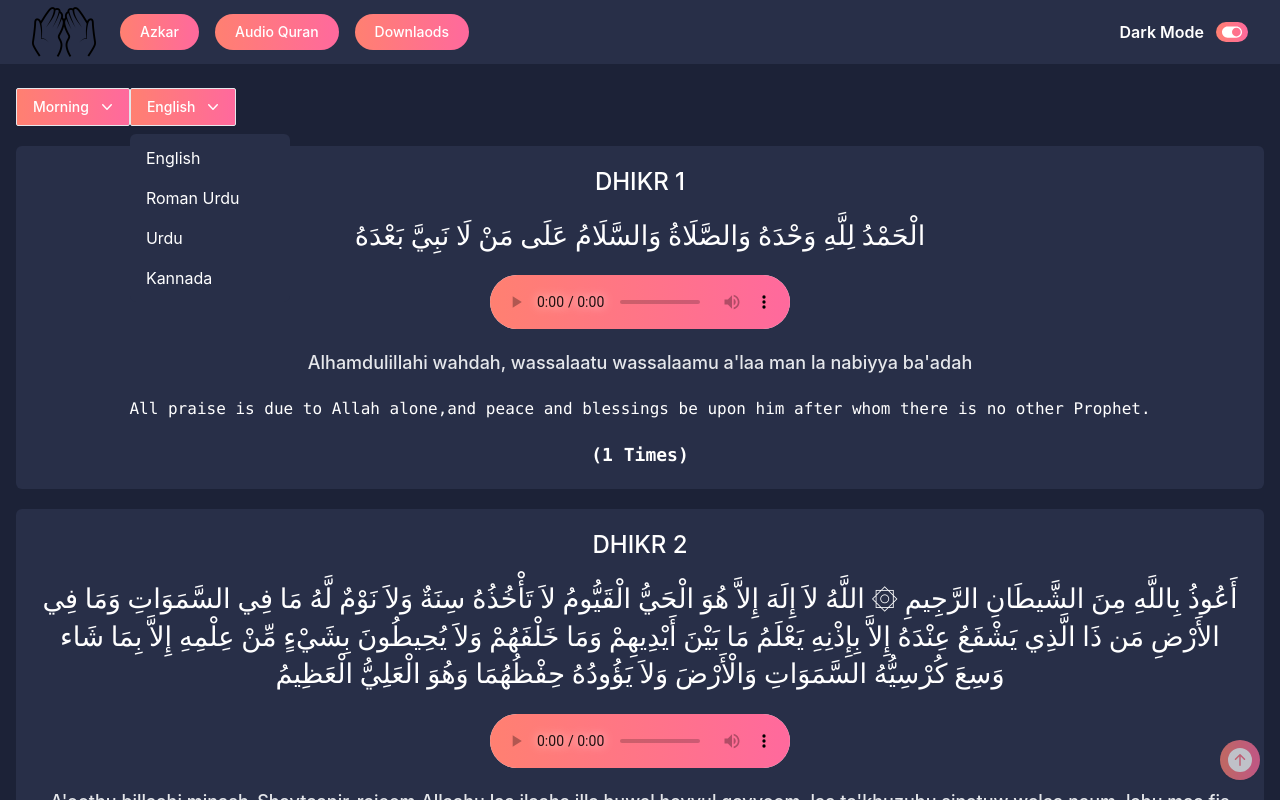
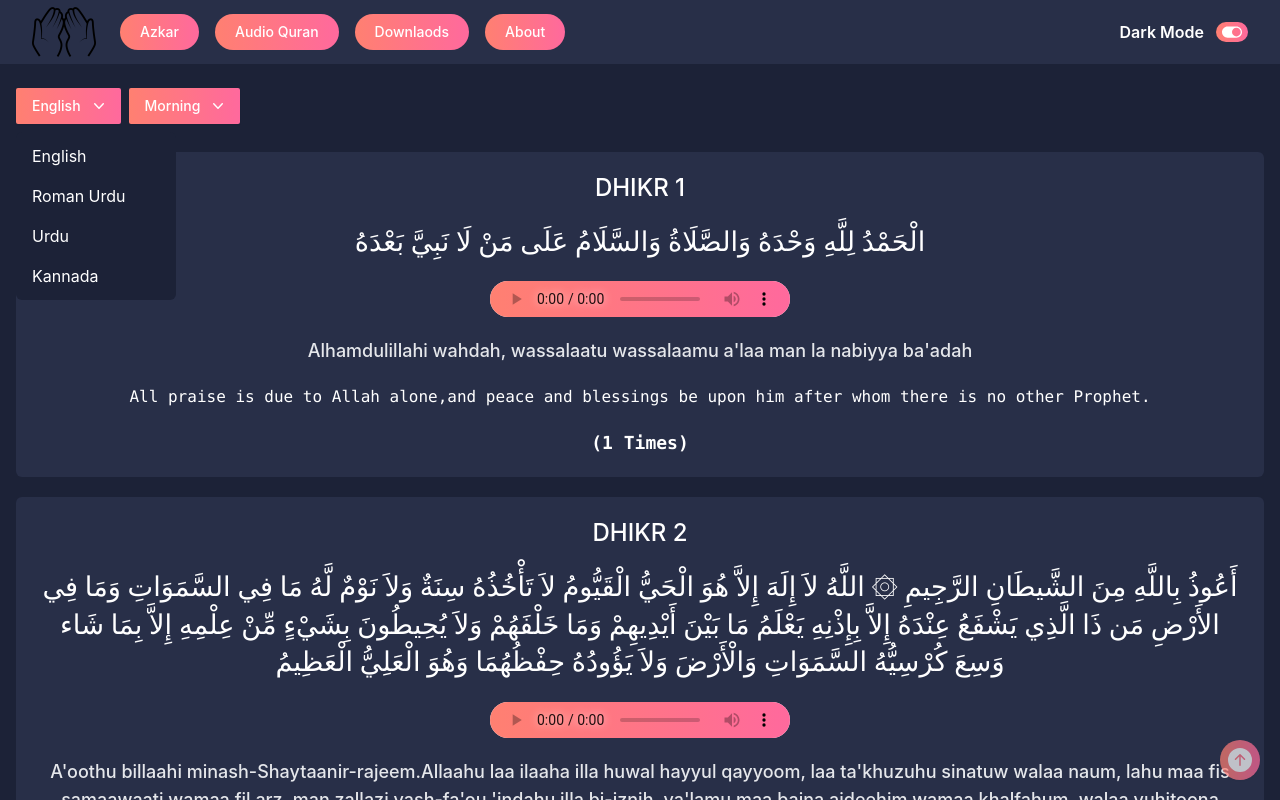
Before and after one commit to Zakirhusen/azkar, a Next.js app: page / in a window 1280 px wide. Both pictures are taken after a click on the button "English". Shown: the top 800 px of the page. Built offline with nearby package versions, Linux system fonts and the light colour scheme.

Commit message:
make it sticky

```diff
--- a/components/navbar.js
+++ b/components/navbar.js
@@ -1,6 +1,5 @@
 import React, { useEffect, useRef, useState } from "react";
-import Image from "next/image";
-import pic from "../public/images.png";
+
 import Link from "next/link";
 import {IoToggle} from "react-icons/io5";
 export default function Navbar({darkModeStateFunc}) {
@@ -20,7 +19,6 @@ export default function Navbar({darkModeStateFunc}) {
     let toggleFunc = (e) => {
       console.log("useEffect is running");
       if (
-        refMobileMenu.current &&
         refMobileMenu.current &&
         !refMobileMenu.current.contains(e.target)
       ) {
@@ -45,7 +43,7 @@ export default function Navbar({darkModeStateFunc}) {
 
   return (
     <>
-      <nav className={`${toggleDarkMode?"bg-[#282f48]":"bg-white"} sticky top-0 z-20`} >
+      <nav className={`${toggleDarkMode?"bg-[#282f48]":"bg-white"} sticky top-0 z-30`} >
         <div className="mx-auto max-w-7xl px-2 sm:px-6 lg:px-8">
           <div className="relative flex h-16 items-center justify-between">
             <div className="absolute inset-y-0 left-0 flex items-center sm:hidden">
@@ -131,6 +129,11 @@ export default function Navbar({darkModeStateFunc}) {
                       Downlaods
                     </a>
                   </Link>
+                  <Link href="/About">
+                    <a className=" hover:text-slate-100 bg-slate-100 hover:bg-blue-900 px-5 py-2 button rounded-full text-sm font-medium">
+                      About
+                    </a>
+                  </Link>
                 </div>
               </div>
             </div>
@@ -151,7 +154,7 @@ export default function Navbar({darkModeStateFunc}) {
         {/* <!-- Mobile menu, show/hide based on menu state. --> */}
         <div
           ref={refMobileMenuDisplay}
-          className={`sm:hidden ${toggleMobileMenu ? "hidden" : "block"}`}
+          className={`sm:hidden  button h-screen w-4/5 ${toggleMobileMenu ? "hidden" : "block"} `}
           id="mobile-menu"
         >
           <div className="space-y-1 px-2 pt-2 pb-3">
--- a/pages/_app.js
+++ b/pages/_app.js
@@ -1,18 +1,27 @@
 import "../styles/globals.css";
 import Navbar from "../components/navbar";
-import { useState } from "react";
+import { useEffect, useState } from "react";
+import LoadingBar from 'react-top-loading-bar'
+import { useRouter } from "next/router";
+
 function MyApp({ Component, pageProps }) {
+  let router=useRouter()
   const [toggleDarkMode, setToggleDarkMode] = useState(true)
+  const [progress,setProgress] = useState(0);
+  if (router.isReady) {
+    router.events.on('routeChangeStart',()=>setProgress(50))
+    router.events.on('routeChangeComplete',()=>setProgress(100))
+  }
+
   // getting data from child
   const darkModeStateFunc =(mode) => {
     setToggleDarkMode(!mode)
    }
   return (
     <>
-
-
+      <LoadingBar color="transpaernt" className="button" height={2} progress={progress} onLoaderFinished={() => setProgress(0)} />
       <Navbar darkModeStateFunc={darkModeStateFunc} />
-      <Component {...pageProps} toggleDarkMode={toggleDarkMode} />
+      <Component {...pageProps} setProgress={setProgress} toggleDarkMode={toggleDarkMode} />
     </>
   );
 }
--- a/pages/audioQuran.js
+++ b/pages/audioQuran.js
@@ -4,9 +4,9 @@ import React from 'react'
 
 const audioQuran = () => {
   return (
-    <div className="flex flex-col justify-center h-screen w-full  items-center">
-    <div className='text-gray-400 text-4xl'>Under process</div>
-    <div className='text-gray-400 text-4xl'>Stay tuned for later</div>
+    <div className="flex flex-col justify-center h-screen w-full items-center">
+    <div className='text-gray-400 capitalize text-4xl'>Under process</div>
+    <div className='text-gray-400 capitalize text-4xl'>Stay tuned for later</div>
 
     <Link href="/">
       <a className='underline text-blue-500 text-2xl'>Back</a>
--- a/pages/index.js
+++ b/pages/index.js
@@ -1,96 +1,64 @@
-import Head from "next/head";
-import Image from "next/image";
-import {useEffect, useState } from "react";
+import {useEffect, useRef, useState } from "react";
 import {data} from "../components/data"
 import {BsFillArrowUpCircleFill} from "react-icons/bs"
 
-export default function Home({toggleDarkMode}) {
+export default function Home({toggleDarkMode,setProgress}) {
   const [azkarData, setAzkarData] = useState(()=>data[1].filter((elem,index)=>elem["Timing"]=="morningAndEvening" || elem["Timing"]=="morning"))
   const [languageDropdown, setLanguageDropdown] = useState(false);
   const [azkarTimingDropdown, setAzkarTimingDropdown] = useState(false);
   const [azkarTiming, setAzkarTiming] = useState("morning");
   const [azkarLanguage, setAzkarLanguage] = useState('English')
+  const refAzkarTimingDropDown = useRef(null)
+  const refLangDropDown = useRef(null)
   // const [noOfTimesRepeatLang, setNoOfTimesRepeatLang] = useState('English')
   let azkarTimingFunc=(timing)=>{
     // console.log('timing',timing.target.value);
-    console.log('timing',timing);
+    // console.log('timing',timing);
     setAzkarTiming(timing)
     setAzkarTimingDropdown(!azkarTimingDropdown)
+    setProgress(70)
+    setTimeout(() => {
+      setProgress(100)
+    }, 1000);
     setAzkarData(()=>data[1].filter((elem,index)=>elem["Timing"]=="morningAndEvening" || elem["Timing"]==timing))
   }
+  // here is useeffect is used for if anywhere clicked in window menu is toggled
+  useEffect(() => {
+    console.log("useEffect is running index");
+    let toggleFunc = (e) => {
+      console.log("useEffect is running index inside");
+      if (refAzkarTimingDropDown.current && !refAzkarTimingDropDown.current.contains(e.target)) {
+        setAzkarTimingDropdown(false);
+      }
+      if (refLangDropDown.current && !refLangDropDown.current.contains(e.target)) {
+        setLanguageDropdown(false);
+      }
+    }
+    document.body.addEventListener("click", toggleFunc);
+  return () => {
+    document.body.removeEventListener("click", toggleFunc);
+    }
+  },[]);
+  // },[azkarLanguage,azkarTimingDropdown,azkarLanguage,languageDropdown]);
 const languageFunc=(language) => {
   setLanguageDropdown(!languageDropdown)
   setAzkarLanguage(language)
+  setProgress(70)
+    setTimeout(() => {
+      setProgress(100)
+    }, 1000);
  }
   return (
     <>
-      <div className="wrapper  my-6 mx-4">
-      <div className="relative inline-block text-left">
+      <div className="wrapper  my-4 mx-4">
+      <div className={`sticky z-20 top-[4rem] py-2 ${!toggleDarkMode? "bg-[#1c2237]":"bg-[#f5eef1]"} `}>
+      <div className="relative mr-2 inline-block  text-left">
         <div>
           <button
-            onClick={() => setAzkarTimingDropdown(!azkarTimingDropdown)}
-            type="button"
-            className="inline-flex w-full capitalize justify-center rounded-sm button bg-white px-4 border bottom-2 border-spacing-4 ml-auto py-2 text-sm font-medium  shadow-sm hover:bg-gray-50 "
-            id="menu-button"
-            aria-expanded="true"
-            aria-haspopup="true"
-
-          >
-            {azkarTiming}
-            {/* <!-- Heroicon name: mini/chevron-down --> */}
-            <svg
-              className="-mr-1 ml-2 h-5 w-5"
-              xmlns="http://www.w3.org/2000/svg"
-              viewBox="0 0 20 20"
-              fill="currentColor"
-              aria-hidden="true"
-            >
-              <path
-                fillRule="evenodd"
-                d="M5.23 7.21a.75.75 0 011.06.02L10 11.168l3.71-3.938a.75.75 0 111.08 1.04l-4.25 4.5a.75.75 0 01-1.08 0l-4.25-4.5a.75.75 0 01.02-1.06z"
-                clipule="evenodd"
-              />
-            </svg>
-          </button>
-        </div>
-
-        <div
-          className={`absolute z-10 mt-2 w-fit ${
-            azkarTimingDropdown ? "block" : "hidden"
-          } bg-[#282f48] origin-top-right rounded-md`}
-          role="menu"
-          aria-orientation="vertical"
-          aria-labelledby="menu-button"
-          tabIndex="-1"
-        >
-          <div className="py-1 w-40" role="none">
-            {/* <!-- Active: "bg-gray-100 text-gray-900", Not Active: "text-gray-700" --> */}
-            <button
-              onClick={(e) => azkarTimingFunc(e.target.value)}
-              className="text-white capitalize  px-4 py-2 text-base"
-              id="menu-item-0"
-              value="morning"
-            >
-              morning
-            </button>
-
-            <button
-              onClick={(e) => azkarTimingFunc(e.target.value)}
-              className="text-white capitalize  px-4 py-2 text-base"
-              value="evening"
-              id="menu-item-2"
-            >
-              evening
-            </button>
-          </div>
-        </div>
-      </div>
-      <div className="relative inline-block text-left">
-        <div>
-          <button
+            ref={refLangDropDown}
             onClick={() => setLanguageDropdown(!languageDropdown)}
             type="button"
-            className="inline-flex w-full justify-center rounded-sm button bg-white px-4 border bottom-2 border-spacing-4 ml-auto py-2 text-sm font-medium  shadow-sm hover:bg-gray-50"
+            className="inline-flex w-full justify-center rounded-sm button px-4 bottom-2 ml-auto  py-2 text-sm font-medium  shadow-sm "
             id="menu-button"
             aria-expanded="true"
             aria-haspopup="true"
@@ -115,7 +83,7 @@ const languageFunc=(language) => {
         <div
           className={`absolute z-10 mt-2 w-fit ${
             languageDropdown ? "block" : "hidden"
-          } bg-[#282f48] origin-top-right rounded-md`}
+          } bg-[#1c2237] origin-top-right rounded-md`}
           role="menu"
           aria-orientation="vertical"
           aria-labelledby="menu-button"
@@ -162,6 +130,68 @@ const languageFunc=(language) => {
           </div>
         </div>
       </div>
+      <div className=" inline-block text-left">
+        <div>
+          <button
+            ref={refAzkarTimingDropDown}
+            onClick={() => setAzkarTimingDropdown(!azkarTimingDropdown)}
+            type="button"
+            className="inline-flex w-full capitalize justify-center rounded-sm button  px-4 py-2 text-sm font-medium  shadow-sm "
+            id="menu-button"
+            aria-expanded="true"
+            aria-haspopup="true"
+
+          >
+            {azkarTiming}
+            {/* <!-- Heroicon name: mini/chevron-down --> */}
+            <svg
+              className="-mr-1 ml-2 h-5 w-5"
+              xmlns="http://www.w3.org/2000/svg"
+              viewBox="0 0 20 20"
+              fill="currentColor"
+              aria-hidden="true"
+            >
+              <path
+                fillRule="evenodd"
+                d="M5.23 7.21a.75.75 0 011.06.02L10 11.168l3.71-3.938a.75.75 0 111.08 1.04l-4.25 4.5a.75.75 0 01-1.08 0l-4.25-4.5a.75.75 0 01.02-1.06z"
+                clipule="evenodd"
+              />
+            </svg>
+          </button>
+        </div>
+
+        <div
+          className={`absolute z-10 mt-2 w-fit ${
+            azkarTimingDropdown ? "block" : "hidden"
+          } bg-[#1c2237] origin-top-right rounded-md`}
+          role="menu"
+          aria-orientation="vertical"
+          aria-labelledby="menu-button"
+          tabIndex="-1"
+        >
+          <div className="py-1 w-40" role="none">
+            {/* <!-- Active: "bg-gray-100 text-gray-900", Not Active: "text-gray-700" --> */}
+            <button
+              onClick={(e) =>{ azkarTimingFunc(e.target.value)}}
+              className="text-white capitalize  px-4 py-2 text-base"
+              id="menu-item-0"
+              value="morning"
+            >
+              morning
+            </button>
+
+            <button
+              onClick={(e) => {azkarTimingFunc(e.target.value)}}
+              className="text-white capitalize  px-4 py-2 text-base"
+              value="evening"
+              id="menu-item-2"
+            >
+              evening
+            </button>
+          </div>
+        </div>
+      </div>
+      </div>
 
 {
   azkarData.map((elem,index)=>{
@@ -173,8 +203,8 @@ const languageFunc=(language) => {
         {/* arabic text */}
           {elem.ArabicText}
         </div>
-        <div className="flex justify-center">
-          <audio controls className="z-10">
+        <div className="flex justify-center z-10">
+          <audio controls className="z-10 h-9  ">
           <source src={elem.Audio} type="audio/mpeg" className=""/>
           </audio>
         </div>
@@ -197,7 +227,7 @@ const languageFunc=(language) => {
       <div
             onClick={() => window.scrollTo({top:0,left:0,behavior:"smooth"})}
             type="button"
-            className="flex w-10 flex-col opacity-70 hover:opacity-100 fixed bottom-5 right-5 z-9999 h-10 items-center m-0 justify-center rounded-full button p-2  shadow-sm "
+            className="flex w-10 flex-col opacity-70 hover:opacity-100 fixed bottom-5 right-5  h-10 items-center m-0 justify-center rounded-full button p-2  shadow-sm "
             id="menu-button"
             aria-expanded="true"
             aria-haspopup="true"
@@ -207,8 +237,8 @@ const languageFunc=(language) => {
             {/* <div className="opacity-100 text-sm text-center block">Top</div> */}
 
           </div>
-      <footer className="">
-        <div className="m-4 h-4">footer</div>
+      <footer className="bg-slate-400 h-28 flex justify-center items-center">
+        <div className="m-4 h-4">Zakir@{(new Date).getFullYear()} all rights reserverd</div>
       </footer>
       </div>
     </>
--- a/styles/globals.css
+++ b/styles/globals.css
@@ -40,7 +40,7 @@ body {
 }
 audio::-webkit-media-controls-panel {
   background: rgb(255, 128, 113);
-
+  z-index: 10;
   background: linear-gradient(
     90deg,
     rgba(255, 128, 113, 1) 0%,
```
Also changed, not shown: pages/About.js (+9 -1 lines), pages/Download.js (+9 -1 lines).
